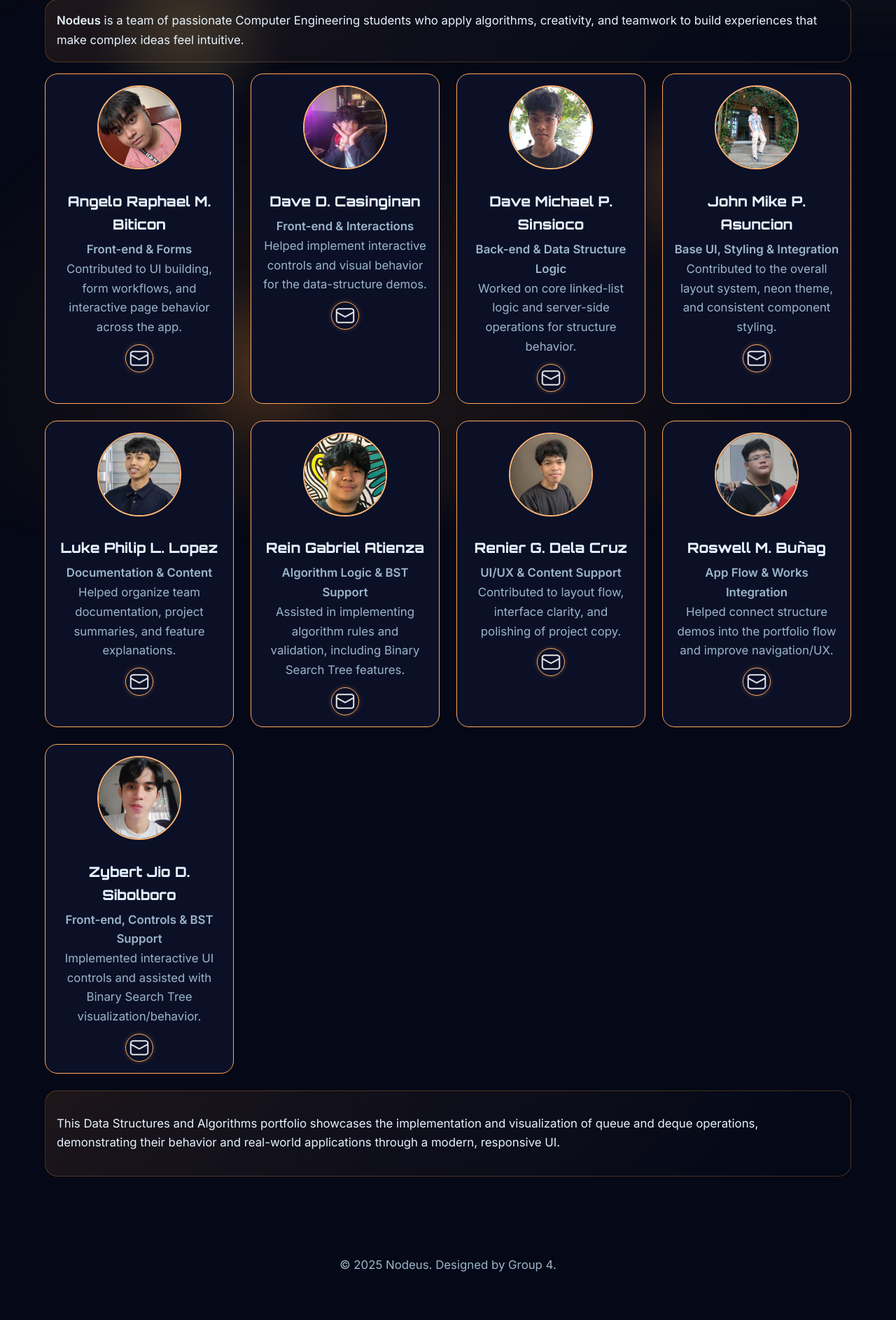
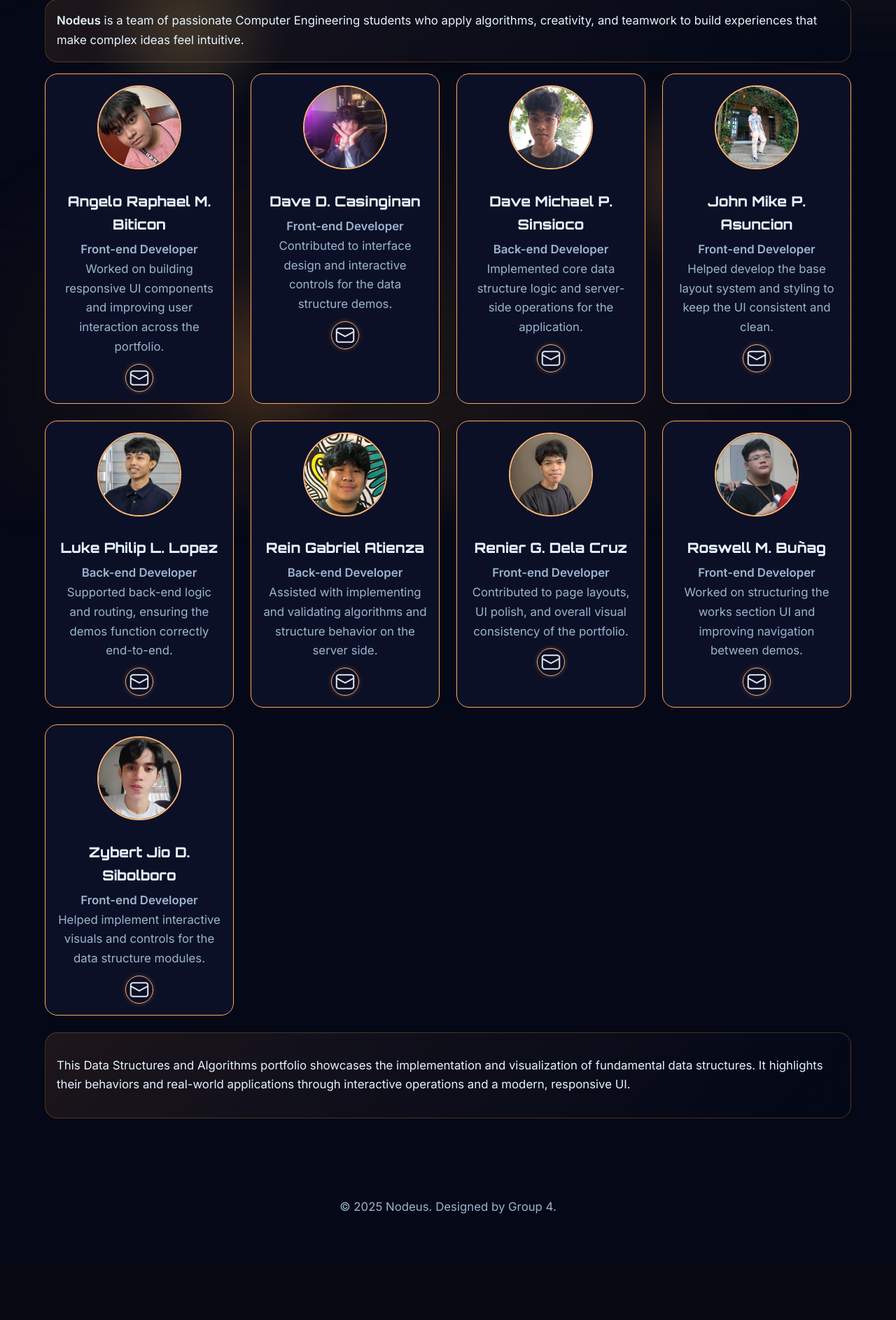
Before and after one commit to ZyS1b/DSA_Group4_LabExercise6, a Flask app: page /about in a window 1280 px wide. Shown: the part 229-2115 px from the top of the page at 70% size. After the commit the page ends 1963 px from the top, so only its background shows below. Run offline with Flask 3, Linux system fonts and the light colour scheme.

Commit message:
Updated about page

```diff
--- a/app.py
+++ b/app.py
@@ -477,48 +477,48 @@ def works_tree():
 def about():
     members = [
         {"name": "Angelo Raphael M. Biticon", "first": "Angelo", "email": "angelobiticon@gmail.com",
-        "role": "Front-end & Forms",
-        "desc": "Contributed to UI building, form workflows, and interactive page behavior across the app.",
+        "role": "Front-end Developer",
+        "desc": "Worked on building responsive UI components and improving user interaction across the portfolio.",
         "photo": "angelo.png"},
 
         {"name": "Dave D. Casinginan", "first": "Dave", "email": "davecasinginan@gmail.com",
-        "role": "Front-end & Interactions",
-        "desc": "Helped implement interactive controls and visual behavior for the data-structure demos.",
+        "role": "Front-end Developer",
+        "desc": "Contributed to interface design and interactive controls for the data structure demos.",
         "photo": "dave.jpg"},
 
         {"name": "Dave Michael P. Sinsioco", "first": "Dave", "email": "sinciocodave@gmail.com",
-        "role": "Back-end & Data Structure Logic",
-        "desc": "Worked on core linked-list logic and server-side operations for structure behavior.",
+        "role": "Back-end Developer",
+        "desc": "Implemented core data structure logic and server-side operations for the application.",
         "photo": "michael.jpg"},
 
         {"name": "John Mike P. Asuncion", "first": "John", "email": "johnmikeasuncion17@gmail.com",
-        "role": "Base UI, Styling & Integration",
-        "desc": "Contributed to the overall layout system, neon theme, and consistent component styling.",
+        "role": "Front-end Developer",
+        "desc": "Helped develop the base layout system and styling to keep the UI consistent and clean.",
         "photo": "mike.jpg"},
 
         {"name": "Luke Philip L. Lopez", "first": "Luke", "email": "lukephilip299@gmail.com",
-        "role": "Documentation & Content",
-        "desc": "Helped organize team documentation, project summaries, and feature explanations.",
+        "role": "Back-end Developer",
+        "desc": "Supported back-end logic and routing, ensuring the demos function correctly end-to-end.",
         "photo": "luke.jpg"},
 
         {"name": "Rein Gabriel Atienza", "first": "Rein", "email": "atienza.reingabriel308129@gmail.com",
-        "role": "Algorithm Logic & BST Support",
-        "desc": "Assisted in implementing algorithm rules and validation, including Binary Search Tree features.",
+        "role": "Back-end Developer",
+        "desc": "Assisted with implementing and validating algorithms and structure behavior on the server side.",
         "photo": "rein.jpg"},
 
         {"name": "Renier G. Dela Cruz", "first": "Renier", "email": "renier@gmail.com",
-        "role": "UI/UX & Content Support",
-        "desc": "Contributed to layout flow, interface clarity, and polishing of project copy.",
+        "role": "Front-end Developer",
+        "desc": "Contributed to page layouts, UI polish, and overall visual consistency of the portfolio.",
         "photo": "renier.jpg"},
 
         {"name": "Roswell M. Buñag", "first": "Roswell", "email": "roswellbunag05@gmail.com",
-        "role": "App Flow & Works Integration",
-        "desc": "Helped connect structure demos into the portfolio flow and improve navigation/UX.",
+        "role": "Front-end Developer",
+        "desc": "Worked on structuring the works section UI and improving navigation between demos.",
         "photo": "roswell.png"},
 
         {"name": "Zybert Jio D. Sibolboro", "first": "Zybert", "email": "zybertjiosibolboro@gmail.com",
-        "role": "Front-end, Controls & BST Support",
-        "desc": "Implemented interactive UI controls and assisted with Binary Search Tree visualization/behavior.",
+        "role": "Front-end Developer",
+        "desc": "Helped implement interactive visuals and controls for the data structure modules.",
         "photo": "zybert.jpg"},
     ]
 
--- a/templates/about.html
+++ b/templates/about.html
@@ -25,8 +25,7 @@
 
 <div class="panel" style="margin-top: var(--space-4)">
   <p>
-    This Data Structures and Algorithms portfolio showcases the implementation and visualization of queue
-    and deque operations, demonstrating their behavior and real-world applications through a modern, responsive UI.
+    This Data Structures and Algorithms portfolio showcases the implementation and visualization of fundamental data structures. It highlights their behaviors and real-world applications through interactive operations and a modern, responsive UI.
   </p>
 </div>
 {% endblock %}
```
